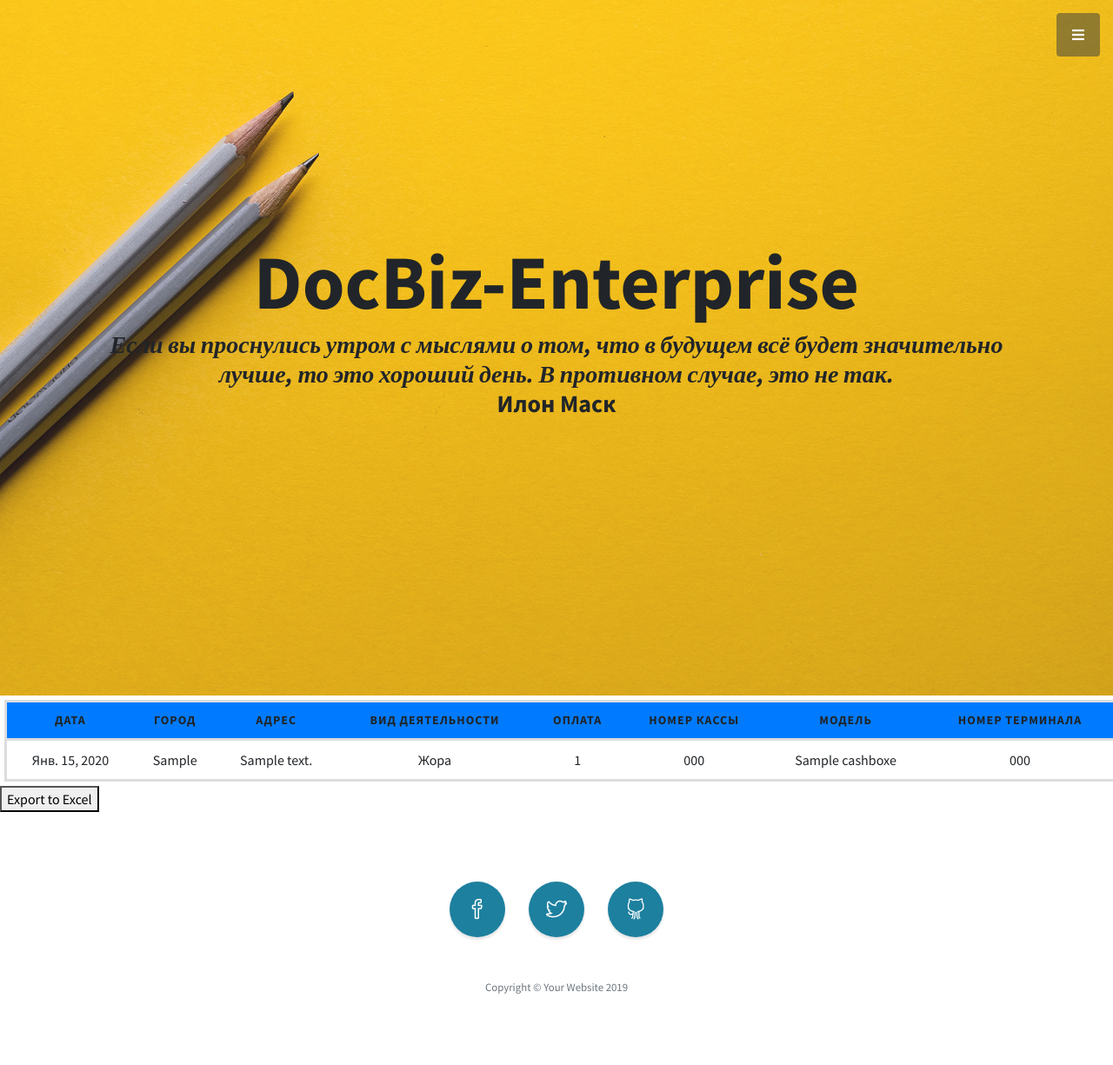
After one commit to AlikBerry/Docbiz_enterprise, a Django app: page /table_clients/ in a window 1280 px wide. The commit adds this page. Shown: the whole page at 87% size. Run offline with Django 3.2, Linux system fonts and the light colour scheme; a user stored in the database is signed in; tables that the repository leaves empty hold one stand-in row (values such as "Sample post"); some libraries are stand-ins or nearby versions.

Commit message:
release_v1.4

```diff
--- a/docbiz_app/admin.py
+++ b/docbiz_app/admin.py
@@ -1,5 +1,5 @@
 from django.contrib import admin
-from .models import Transactions, Menu, Employee, Clients, Casboxes, IndividualEntrepreneur, IndividualEntrepreneurInfo, \
+from .models import Transactions, Menu, Employee, Clients, Cashboxes, IndividualEntrepreneur, IndividualEntrepreneurInfo, \
     Terminal
 
 
@@ -20,9 +20,9 @@ class EmployeeAdmin(admin.ModelAdmin):
 class ClientsAdmin(admin.ModelAdmin):
     list_display = [f.name for f in Clients._meta.fields]
 
-@admin.register(Casboxes)
+@admin.register(Cashboxes)
 class CashboxesAdmin(admin.ModelAdmin):
-    list_display = [f.name for f in Casboxes._meta.fields]
+    list_display = [f.name for f in Cashboxes._meta.fields]
 
 @admin.register(Terminal)
 class TerminalAdmin(admin.ModelAdmin):
--- a/docbiz_app/models.py
+++ b/docbiz_app/models.py
@@ -79,7 +79,7 @@ class Clients(models.Model):
 
 
 
-class Casboxes(models.Model):
+class Cashboxes(models.Model):
     created_date = models.DateField(auto_now=False, auto_created=False, default=datetime.now, verbose_name='дата постановки')
     update_date = models.DateField(auto_now_add=True, verbose_name='дата обновления')
     model_name = models.CharField(max_length=155, blank=True, null=True, verbose_name='название модели')
--- a/docbiz_app/urls.py
+++ b/docbiz_app/urls.py
@@ -11,5 +11,6 @@ urlpatterns = [
     path("base/", views.base, name="base"),
     path("table_trans/", views.table_trans, name='table_trans'),
     path("table_employee/", views.employee, name="emp_salary"),
+    path("table_clients/", views.clients, name="clients")
 
 ]
--- a/docbiz_app/views.py
+++ b/docbiz_app/views.py
@@ -8,9 +8,7 @@ from django.db.models import Sum
 from django.shortcuts import render, redirect
 from django.contrib.auth.decorators import login_required
 from docbiz_app.forms import LoginForm
-from .models import Transactions, Menu, Employee
-
-
+from .models import Transactions, Menu, Employee, Clients, Cashboxes, Terminal
 
 
 def login_page_data():
@@ -57,7 +55,7 @@ def table_trans(request):
     if request.user.is_superuser:
         context = login_page_data()
         context['transactions'] = Transactions.objects.all().order_by('created_date')
-        paginator = Paginator(context['transactions'], 10)
+        paginator = Paginator(context['transactions'], 20)
         page = request.GET.get('page')
         context['transactions'] = paginator.get_page(page)
         context['sum_incoming'] = Transactions.objects.aggregate(Sum('incoming'))
@@ -80,3 +78,11 @@ def employee(request):
    context = login_page_data()
    context['employee'] = Employee.objects.all()
    return render(request, 'table_employee.html', context)
+
+@login_required(login_url="/login")
+def clients(request):
+    context = login_page_data()
+    context['clients'] = Clients.objects.filter(status=True)
+    context['cashboxes'] = Cashboxes.objects.all()
+    context['terminal'] = Terminal.objects.all()
+    return render(request, 'table_clients.html', context)
--- a/templates/base.html
+++ b/templates/base.html
@@ -49,7 +49,8 @@
     <div class="container text-center my-auto">
       <h1 class="mb-1">DocBiz-Enterprise</h1>
       <h3 class="mb-5">
-        <em></em>
+        <em>Если вы проснулись утром с мыслями о том, что в будущем всё будет значительно лучше, то это хороший день. В противном случае, это не так.</em><br>
+          <strong>Илон Маск</strong>
       </h3>
 
     </div>
--- /dev/null
+++ b/templates/table_clients.html
@@ -0,0 +1,93 @@
+{% extends "base.html" %}
+{% load static %}
+{% load widget_tweaks %}
+{% block content %}
+
+    <script type="text/javascript" src="http://oss.sheetjs.com/js-xlsx/xlsx.core.min.js" ></script>
+    <script type="text/javascript" src="http://oss.sheetjs.com/js-xlsx/ods.min.js"></script>
+    <script type="text/javascript" src="http://sheetjs.com/demos/Blob.js"></script>
+    <script type="text/javascript" src="http://sheetjs.com/demos/FileSaver.js"></script>
+    <script type="text/javascript" src="http://sheetjs.com/demos/Export2Excel.js"></script>
+    <script>
+        function download() { export_table_to_excel('myTable', 'xlsx' || 'xlsx'); }
+    </script>
+
+
+<link rel="stylesheet" href="{% static 'table/css/main.css' %}">
+<table id="myTable">
+  <thead>
+    <tr style="background-color: #007bff">
+      <th>ДАТА</th>
+      <th>ГОРОД</th>
+      <th>АДРЕС</th>
+      <th>ВИД ДЕЯТЕЛЬНОСТИ</th>
+      <th>ОПЛАТА</th>
+      <th>НОМЕР КАССЫ</th>
+      <th>МОДЕЛЬ</th>
+      <th>НОМЕР ТЕРМИНАЛА</th>
+    </tr>
+  </thead>
+  <tbody>
+  {% for j in clients %}
+    {% for i in cashboxes %}
+        {% for y in terminal %}
+    <tr>
+
+      <td data-label="ДАТА">{{ j.created_date }}</td>
+      <td data-label="ГОРОД">{{ j.city }}</td>
+      <td data-label="АДРЕС">{{ j.address }}</td>
+      <td data-label="ВИД ДЕЯТЕЛЬНОСТИ">{{ j.type_of_activity }}</td>
+      <td data-label="ОПЛАТА">{{ j.payment }}</td>
+
+
+        {% if  i.client_id == j.id %}
+       <td data-label="НОМЕР КАССЫ">{{ i.number_of_cashbox }}</td>
+        {% else %}
+       <td data-label="НОМЕР КАССЫ"></td>
+        {% endif %}
+
+
+        {% if i.client_id == j.id %}
+       <td data-label="МОДЕЛЬ">{{ i.model_name }}</td>
+        {% else %}
+       <td data-label="МОДЕЛЬ"></td>
+        {% endif %}
+
+
+        {% if  y.client_id == j.id %}
+      <td data-label="НОМЕР ТЕРМИНАЛА">{{ y.number_of_terminal }}</td>
+         {% else %}
+      <td data-label="НОМЕР ТЕРМИНАЛА"></td>
+        {% endif %}
+    </tr>
+            {% endfor %}
+        {% endfor %}
+  {% endfor %}
+
+  </tbody>
+</table>
+<button onclick="download();">Export to Excel</button>
+
+{#<div class="pagination" style="display: flex;justify-content: center;">#}
+{#    <span class="step-links">#}
+{#        {% if transactions.has_previous %}#}
+{#            <button><a href="?page=1">&laquo; ПЕРВ.</a></button>#}
+{#            <button><a href="?page={{ transactions.previous_page_number }}">ПРЕД.</a></button>#}
+{#        {% endif %}#}
+{##}
+{#                <span class="current">#}
+{#             {{ transactions.number }} ИЗ {{ transactions.paginator.num_pages }}#}
+{#        </span>#}
+{##}
+{##}
+{##}
+{#        {% if transactions.has_next %}#}
+{#            <button><a href="?page={{ transactions.next_page_number }}">СЛЕД.</a></button>#}
+{#            <button><a href="?page={{ transactions.paginator.num_pages }}">ПОСЛ. &raquo;</a></button>#}
+{#        {% endif %}#}
+{#    </span>#}
+{#</div>#}
+
+
+
+{% endblock %}
```
Also changed, not shown: docbiz_app/migrations/0001_initial.py (deleted), docbiz_app/migrations/0002_auto_20190726_0142.py (deleted), docbiz_app/migrations/0003_auto_20190730_2044.py (deleted), docbiz_app/migrations/0004_clients_city.py (deleted).
